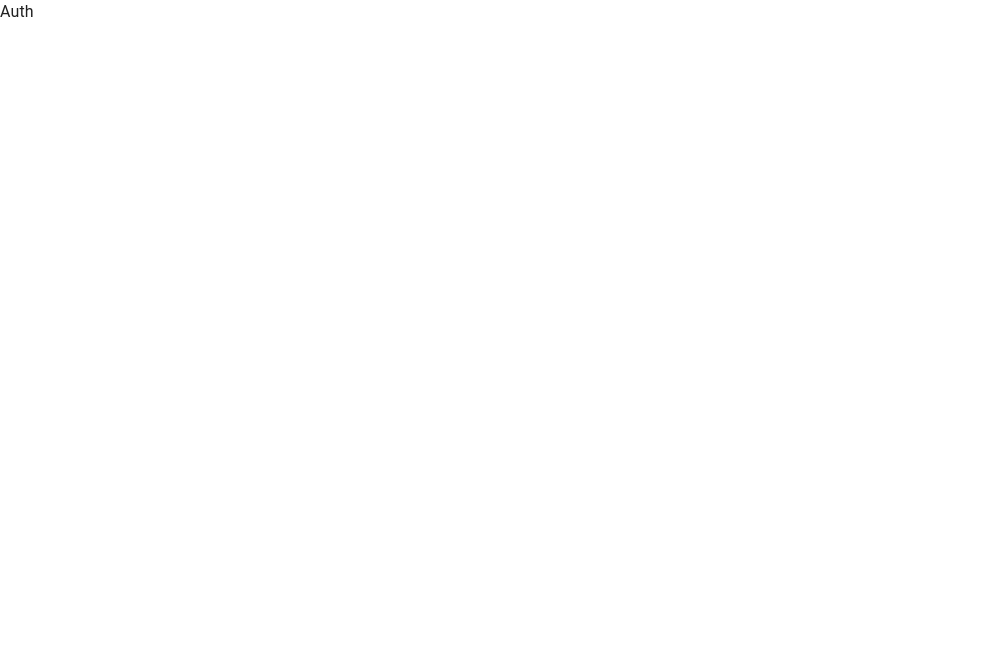
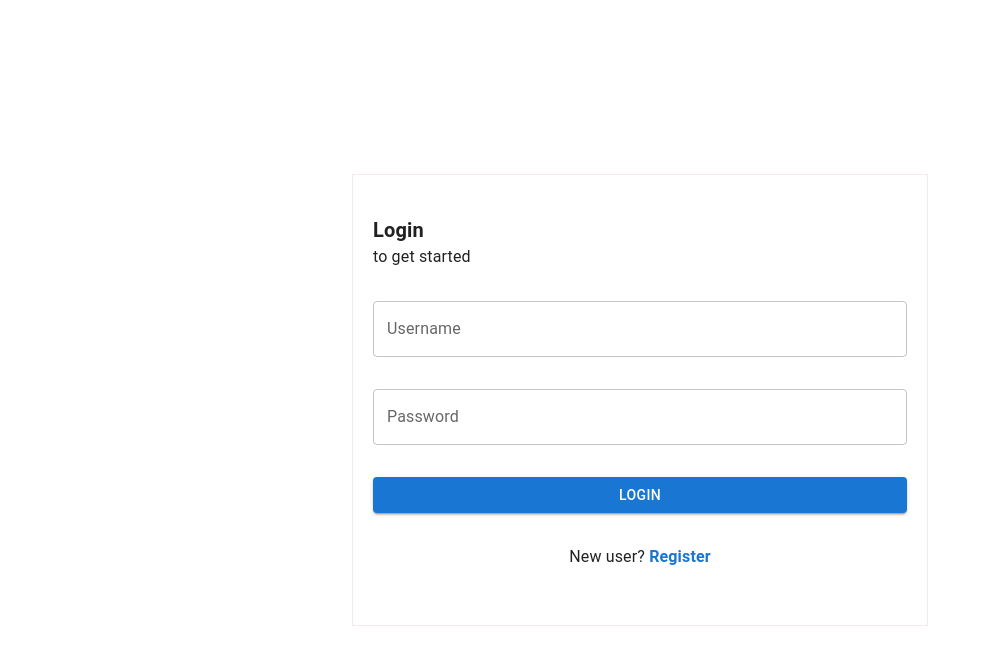
Before and after one commit to saidurraahmaan/tailor-management-ui, a React (Create React App) app: page /signin in a window 1280 px wide. Shown: the top 664 px of the page, without its empty margins (0-991 px from the left). Built offline with nearby package versions, Linux system fonts and the light colour scheme.

Commit message:
login page designed

```diff
--- a/src/App.js
+++ b/src/App.js
@@ -1,4 +1,3 @@
-
 import { BrowserRouter, Route, Routes } from "react-router-dom";
 import {
   ApplicationLayout,
@@ -7,12 +6,7 @@ import {
   UnAuthorized,
 } from "./components";
 
-import {
-  Auth,
-  Signin,
-} from "./modules/auth";
-
-
+import { Signup, Signin } from "./modules/auth";
 
 function App() {
   return (
@@ -30,10 +24,8 @@ function App() {
         </Route>
 
         {/* Auth Page */}
-        <Route path="/" element={<Auth />}>
-          <Route path="/signin" element={<Signin />} />
-
-        </Route>
+        <Route path="/signup" element={<Signup />} />
+        <Route path="/signin" element={<Signin />} />
 
         {/* Error Page */}
         <Route path="unauthorized" element={<UnAuthorized />} />
--- a/src/index.css
+++ b/src/index.css
@@ -241,9 +241,13 @@ body {
 }
 
 /* height */
-.min-h-200 {
-  min-height: 200px;
+.min-h-100v {
+  min-height: 100vh;
 }
+.h-100v {
+  height: 100vh;
+}
+
 
 /* google recaptcha grecaptcha-badge */
 .grecaptcha-badge {
--- a/src/modules/auth/Auth.jsx
+++ /dev/null
@@ -1,9 +0,0 @@
-import React from 'react'
-
-const Auth = () => {
-  return (
-    <div>Auth</div>
-  )
-}
-
-export default Auth
--- a/src/modules/auth/Signin.jsx
+++ b/src/modules/auth/Signin.jsx
@@ -1,9 +1,45 @@
-import React from 'react'
+import React from "react";
+import { Button, Container, Link, TextField } from "@mui/material";
+import { useNavigate } from "react-router-dom";
+import "./index.css";
 
 const Signin = () => {
+  const navigate = useNavigate();
+
   return (
-    <div>Signin</div>
-  )
-}
+    <Container maxWidth="lg">
+      <div className="flex align-items-center  h-100v">
+        <div className="box">
+          <div className="font-20 font-w-700">Login </div>
+          <div className="pb-2">to get started</div>
+          <div className="py-2">
+            <TextField label="Username" variant="outlined" fullWidth />
+          </div>
+          <div className="py-2">
+            <TextField
+              label="Password"
+              variant="outlined"
+              type="password"
+              fullWidth
+            />
+          </div>
+          <div className="py-2">
+            <Button variant="contained" fullWidth>
+              Login
+            </Button>
+          </div>
+          <div className="py-2 text-center">
+            New user?{" "}
+            <span className="font-w-700 cursor-pointer">
+              <Link underline="none" onClick={() => navigate("/signup")}>
+                Register
+              </Link>
+            </span>
+          </div>
+        </div>
+      </div>
+    </Container>
+  );
+};
 
-export default Signin
+export default Signin;
--- /dev/null
+++ b/src/modules/auth/Signup.jsx
@@ -0,0 +1,9 @@
+import React from 'react'
+
+const Signup = () => {
+  return (
+    <div>Signup</div>
+  )
+}
+
+export default Signup
--- /dev/null
+++ b/src/modules/auth/index.css
@@ -0,0 +1,7 @@
+.box{
+    margin: 0 auto;
+    padding: 40px 20px;
+    width: 50%;
+    border: 1px solid rgb(243, 235, 235);
+    box-shadow: 6px 4px 4px white;
+}
--- a/src/modules/auth/index.js
+++ b/src/modules/auth/index.js
@@ -1,4 +1,4 @@
-import Auth from "./Auth";
+import Signup from "./Signup";
 import Signin from "./Signin";
 
-export { Auth, Signin };
+export { Signup, Signin };
```
